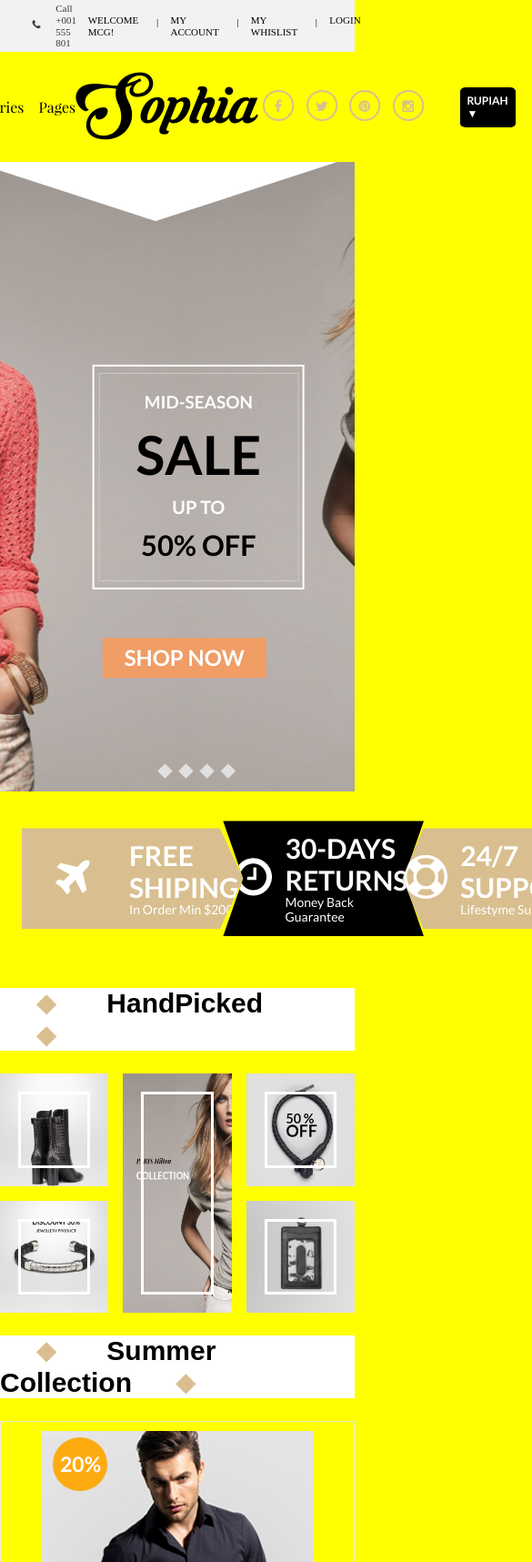
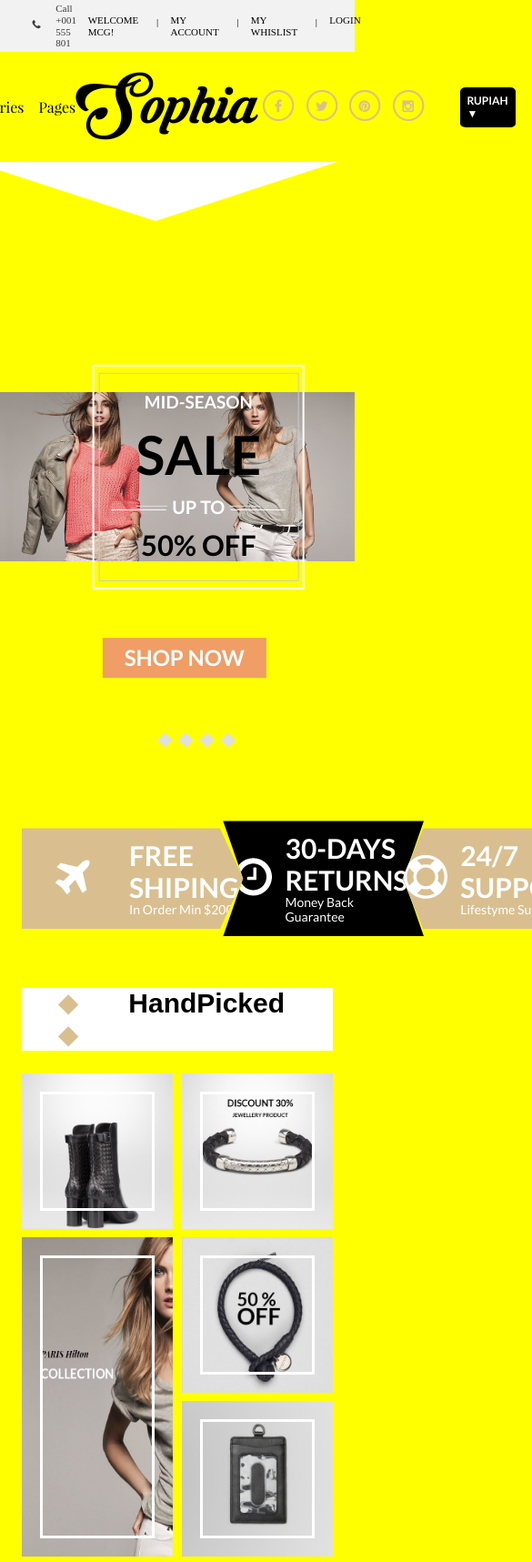
Before and after one commit to Vlad-Konovalchuk/Sophia-WA, a website built with webpack: page src/index/index.html in a window 390 px wide. Shown: the top 1717 px of the page at 91% size, 585 px wide, since content can reach past the window. Built offline with nearby package versions, Linux system fonts and the light colour scheme; a web font is replaced by a local one.

Commit message:
Final ver, ready to adapt

```diff
--- a/src/common/styles/grid.scss
+++ b/src/common/styles/grid.scss
@@ -1,10 +1,18 @@
-@media screen and (max-width: 1142px){
+@media screen and (max-width: 1220px){
   .brands-list{
     flex-wrap: wrap;
     justify-content: center;
-    //flex-basis: 33.333333333333336%;
+    flex: 0 1 33.333333333333336%;
     &__item{
       padding: 1rem;
     }
   }
+  .store-assortment__items {
+    display: grid;
+    grid-template-columns: repeat(2, 1fr);
+    grid-template-rows: repeat(3, 1fr);
+    grid-template-areas: "shoes bracelet " "women  strap" "women  card";
+    grid-gap: 0.6rem;
+  }
+
 }
--- a/src/index/index.html
+++ b/src/index/index.html
@@ -101,11 +101,14 @@
         </header>
         <section class="top-banner">
            <div class="wrapper">
-               <div class="top-banner_content">
-                    <span class="content-1">mid-season</span>
-                    <span class="content-2">sale</span>
-                    <span class="content-3">up to</span>
-                    <span class="content-4">50% off</span>
+
+               <div class="top-banner_content content">
+                    <span class="content content-1">mid-season</span>
+                    <span class="content content-2">sale</span>
+                  <div class="content content-3">
+                      <span class=" content-3__left">up</span> <span class="content-3 content-3__right">to</span>
+                  </div>
+                    <span class="content content-4">50% off</span>
                 </div>
            </div>
             <button class="top-banner_btn btn">
@@ -526,6 +529,11 @@
                 </div>
 
             </div>
+            <div class="to-top">
+                <a href="#" class="to-top__link" id="top">
+                <img src="../../assets/images/footer/totop.png" alt="Top Navigation" class="to-top__image">
+                </a>
+            </div>
         </footer>
     </div>
 </body>
--- a/src/index/index.scss
+++ b/src/index/index.scss
@@ -9,3 +9,4 @@
 @import './styles/support';
 @import './styles/store-assortment';
 @import './styles/footer';
+@import '../common/styles/grid';
--- a/src/index/styles/footer.scss
+++ b/src/index/styles/footer.scss
@@ -1,14 +1,14 @@
 .footer{
   background-color: $footer-bgc;
   padding-top: 4.1875rem;
+  position: relative;
 }
 
 .footer__container {
   line-height: $footer-line-height;
   display: flex;
   justify-content: space-around;
-  border-bottom: 2px solid white;
-
+  position: relative;
   .footer__title {
     text-transform: uppercase;
     font-size: $footershop-title-fsz;
@@ -29,7 +29,15 @@
   }
 
   &:after{
-
+    content: '';
+    display: block;
+    min-width: 1290px;
+    min-height: 2px;
+    background-color: #363636;
+    position: absolute;
+    bottom: 0;
+    left: 51%;
+    transform: translateX(-50%);
   }
 }
 
@@ -101,7 +109,7 @@
 
 
 .copyright{
-  padding: 25px 0 50px 73px ;
+  padding: 25px 0 50px 90px ;
   &__text{
     text-transform: capitalize;
     font-size: $footer-copyright-fsz;
@@ -116,3 +124,19 @@
     }
   }
 }
+
+
+.to-top{
+  width: 40px;
+  height: 40px;
+  background-color: #090909;
+  color: white;
+  position: absolute;
+  bottom:16%;
+  right: 10%;
+  border-radius: 10%;
+  &__image{
+  @include position-center-top-left(50%, 50%);
+  }
+
+}
--- a/src/index/styles/store-assortment.scss
+++ b/src/index/styles/store-assortment.scss
@@ -1,6 +1,6 @@
 .store-assortment {
-  max-width:1290px;
-  margin: 0 auto;
+  max-width:1390px;
+  margin: 2rem 1.5rem;
 }
 .store-assortment__title {
   display: flex;
@@ -37,9 +37,7 @@
 }
 
 //-----------------------HandPicked---------------------------------
-.store-assortment__featured {
 
-}
 .store-assortment__items {
   display: grid;
   grid-template-columns: repeat(3,1fr);
@@ -64,7 +62,7 @@
       transform: translate(-50%,-15%);
       visibility: hidden;
       opacity: 0;
-      transition: visibility 0s, opacity 0.5s linear;
+      transition: visibility 0s, opacity 0.2s ease;
     }
     &:hover .store-assortment__item-hidden{
       visibility: visible;
@@ -86,42 +84,24 @@
     }
   }
   .shoes{
-    //background: url("../../assets/images/featured-shoes.jpg");
-    //background-size: 100%;
-    //background-position: 100% 100%;
     grid-area: shoes;
   }
   .bracelet{
-    //background: url("../../assets/images/featured-bracelet.jpg");
-    //background-size: cover;
-    //background-position: 100% 50%;
     grid-area: bracelet;
 
   }
   .women{
-    //background: url("../../assets/images/featured-women.jpg");
-    //background-size: cover;
-    //background-position: 100% 100%;
     grid-area: women;
   }
   .strap{
-    //background: url("../../assets/images/featured-strap.jpg");
-    //background-size: cover;
-    //background-position: 100% 50%;
     grid-area: strap;
 
   }
   .card-holder{
-    //background: url("../../assets/images/featured-card-holder.jpg");
-    //background-size: cover;
-    //background-position: 100% 50%;
     grid-area: card;
   }
 }
 //-----------------------Summer Collection---------------------------
-.store-assortment__sum-collection {
-
-}
 
 .sum-collection__products {
   display: flex;
@@ -163,6 +143,7 @@
   }
 
 }
+
 .item__buy {
   position: relative;
   display: flex;
@@ -201,6 +182,7 @@
   margin-bottom: 8.75rem;
 
 }
+
 .brands-list {
   display: flex;
   justify-content: space-around;
--- a/src/index/styles/top-banner.scss
+++ b/src/index/styles/top-banner.scss
@@ -4,7 +4,7 @@
   height: auto;
   min-height: 692px;
   background-image: url("../../assets/images/slider-img.jpg") ;
-  background-size: cover;
+  background-size: contain;
   background-attachment:scroll;;
   background-position:center center;
   background-repeat: no-repeat;
@@ -44,17 +44,17 @@
   justify-content: center;
   align-content: center;
   font-family: $top-banner-content-ff;
-  span{
+  .content{
     display: block;
     text-transform: uppercase;
     text-align: center;
     padding: 0.4rem 0;
   }
-  & span:nth-child(odd){
+  & .content:nth-child(odd){
     color: $white;
 
   }
-  & span:nth-child(even){
+  & .content:nth-child(even){
     color: $black;
   }
 
@@ -64,7 +64,64 @@
       font-size: $font-siz;
     }
   }
+
 }
+
+.content-3{
+  &__left{
+    position: relative;
+    &::before{
+      content: "";
+      position: absolute;
+      bottom: 8px;
+      left: -90%;
+      transform: translateX(-70%);
+      width: 60px;
+      height: 1px;
+      background: #fcfcfc;
+
+      }
+    &::after{
+      content: "";
+      position: absolute;
+      bottom: 50%;
+      left: -57%;
+      transform: translateX(-70%);
+      width: 34px;
+      height: 1px;
+      background: #e0e0e0;
+    }
+  }&__right{
+    position: relative;
+    &::before{
+      content: "";
+      position: absolute;
+      bottom: 8px;
+      right: -90%;
+      transform: translateX(70%);
+      width: 60px;
+      height: 1px;
+      background: #fcfcfc;
+
+      }
+    &::after{
+      content: "";
+      position: absolute;
+      bottom: 50%;
+      right: -58%;
+      transform: translateX(70%);
+      width: 34px;
+      height: 1px;
+      background: #e0e0e0;
+    }
+  }
+
+}
+
+
+
+
+
 
 .top-banner_btn{
   position: absolute;
@@ -93,7 +150,7 @@
 
 .slider-controls{
   position: absolute;
-  bottom: 0;
+  bottom: 5%;
   left: 50%;
   transform: translateX(-30%);
   display: flex;
```
Also changed, not shown: assets/images/footer/totop.png (added).
